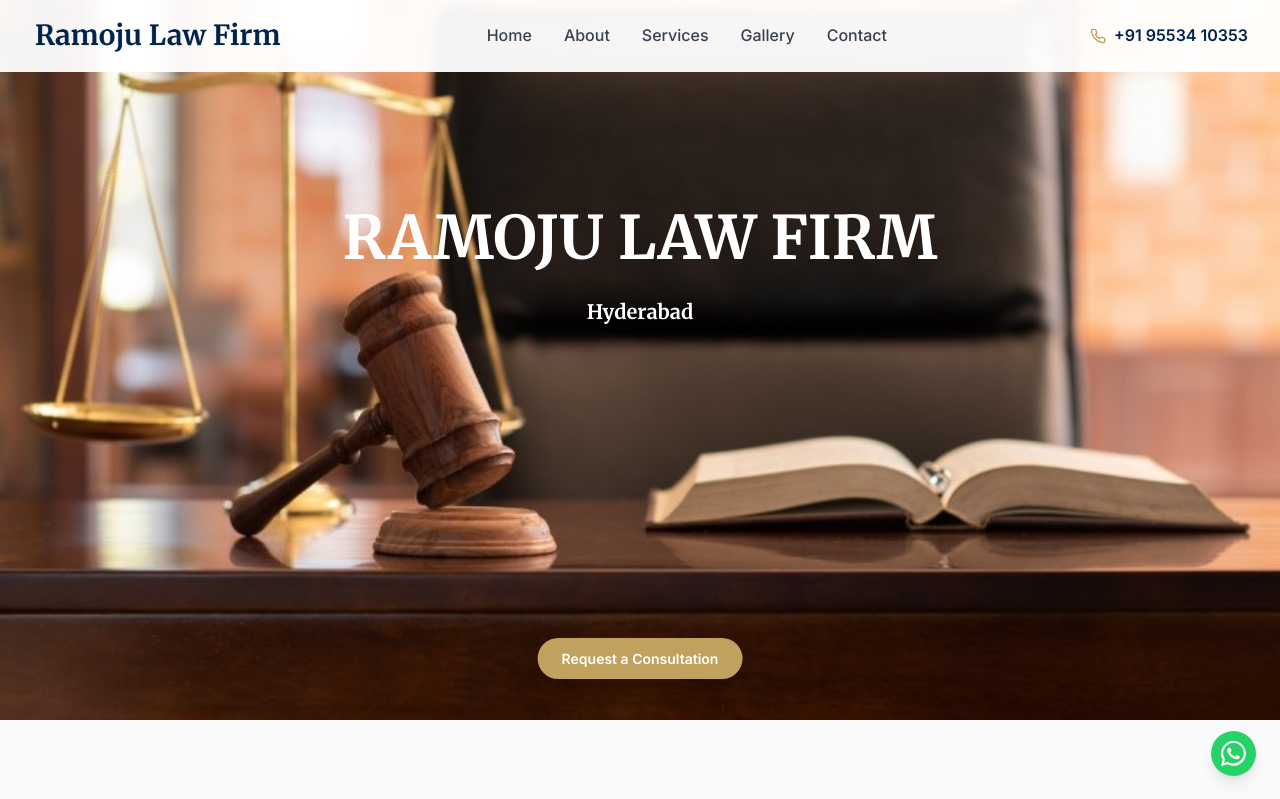
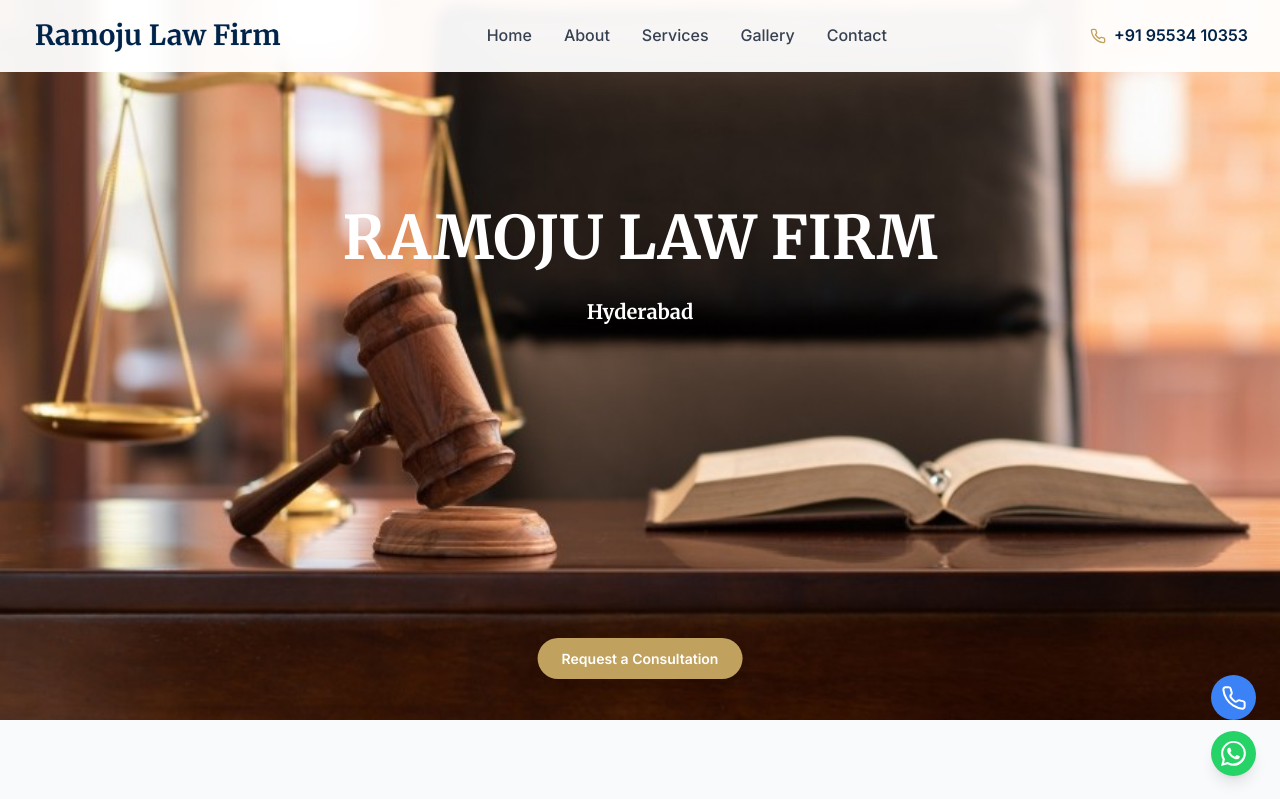
Before and after one commit to bharathpersonalai/Ramoju-Law-Firm, a React (Vite) app: page / in a window 1280 px wide. Shown: the top 799 px of the page. Built offline with nearby package versions, Linux system fonts and the light colour scheme.

Commit message:
call button

```diff
--- a/src/App.tsx
+++ b/src/App.tsx
@@ -9,6 +9,7 @@
 import Contact from './components/Contact';
 import Footer from './components/Footer';
 import WhatsAppFloat from './components/WhatsAppFloat';
+import CallFloat from './components/CallFloat'; // 1. Import the new CallFloat component
 
 function App() {
   useEffect(() => {
@@ -23,8 +24,8 @@
 
     // --- INITIALIZE AOS HERE ---
     AOS.init({
-      duration: 1000, // Animation lasts 1 second
-      once: true,     // Animation happens only once when you scroll down
+      duration: 2000, // Animation lasts 2 second
+      once: false,     // Animation happens only once when you scroll down
     });
     // -------------------------
 
@@ -45,6 +46,7 @@
       </main>
       <Footer />
       <WhatsAppFloat />
+       <CallFloat />
     </div>
   );
 }
--- a/src/components/About.tsx
+++ b/src/components/About.tsx
@@ -9,7 +9,7 @@
           {/* Image */}
           <div className="relative">
             <img
-              src="/images/about pic.jpg"
+              src="/images/profile.jpg"
               alt="Shankara chary in her office"
               className="w-full h-[600px] object-cover rounded-lg shadow-xl"
             />
--- /dev/null
+++ b/src/components/CallFloat.tsx
@@ -0,0 +1,20 @@
+import React from 'react';
+
+const CallFloat: React.FC = () => {
+  return (
+    <a
+      href="tel:+919553410353"
+      // This positions the button above the WhatsApp icon
+      className="fixed bottom-20 right-6 z-50"
+      aria-label="Call us"
+    >
+      <button className="call-button">
+        <svg xmlns="http://www.w3.org/2000/svg" width="32" viewBox="0 0 32 32" height="32" fill="none" className="svg-icon">
+          <path strokeWidth="2" strokeLinecap="round" stroke="#fff" fillRule="evenodd" d="m24.8868 19.1288c-1.0274-.1308-2.036-.3815-3.0052-.7467-.7878-.29-1.6724-.1034-2.276.48-.797.8075-2.0493.9936-2.9664.3258-1.4484-1.055-2.7233-2.3295-3.7783-3.7776-.6681-.9168-.4819-2.1691.3255-2.9659.5728-.6019.7584-1.4748.4802-2.2577-.3987-.98875-.6792-2.02109-.8358-3.07557-.2043-1.03534-1.1138-1.7807-2.1694-1.77778h-3.18289c-.60654-.00074-1.18614.25037-1.60035.69334-.40152.44503-.59539 1.03943-.53345 1.63555.344 3.31056 1.47164 6.49166 3.28961 9.27986 1.64878 2.5904 3.84608 4.7872 6.43688 6.4356 2.7927 1.797 5.9636 2.9227 9.2644 3.289h.1778c.5409.0036 1.0626-.2 1.4581-.569.444-.406.6957-.9806.6935-1.5822v-3.1821c.0429-1.0763-.7171-2.0185-1.7782-2.2046z" clipRule="evenodd"></path>
+        </svg>
+      </button>
+    </a>
+  );
+};
+
+export default CallFloat;
--- a/src/index.css
+++ b/src/index.css
@@ -238,3 +238,20 @@
 .Btn:active {
   transform: translate(2px, 2px);
 }
+/* call Button */
+.call-button {
+  display: flex;
+  justify-content: center;
+  align-items: center;
+  width: 45px;
+  height: 45px;
+  border-radius: 100%;
+  border: none;
+  background-color: #3B82F6; /* Blue color for call button */
+  cursor: pointer;
+  transition: background-color 0.3s;
+}
+
+.call-button:hover {
+  background-color: #2563EB; /* A slightly darker blue for hover */
+}
```
Also changed, not shown: public/images/about pic.jpg (deleted), public/images/profile.jpg (added).
